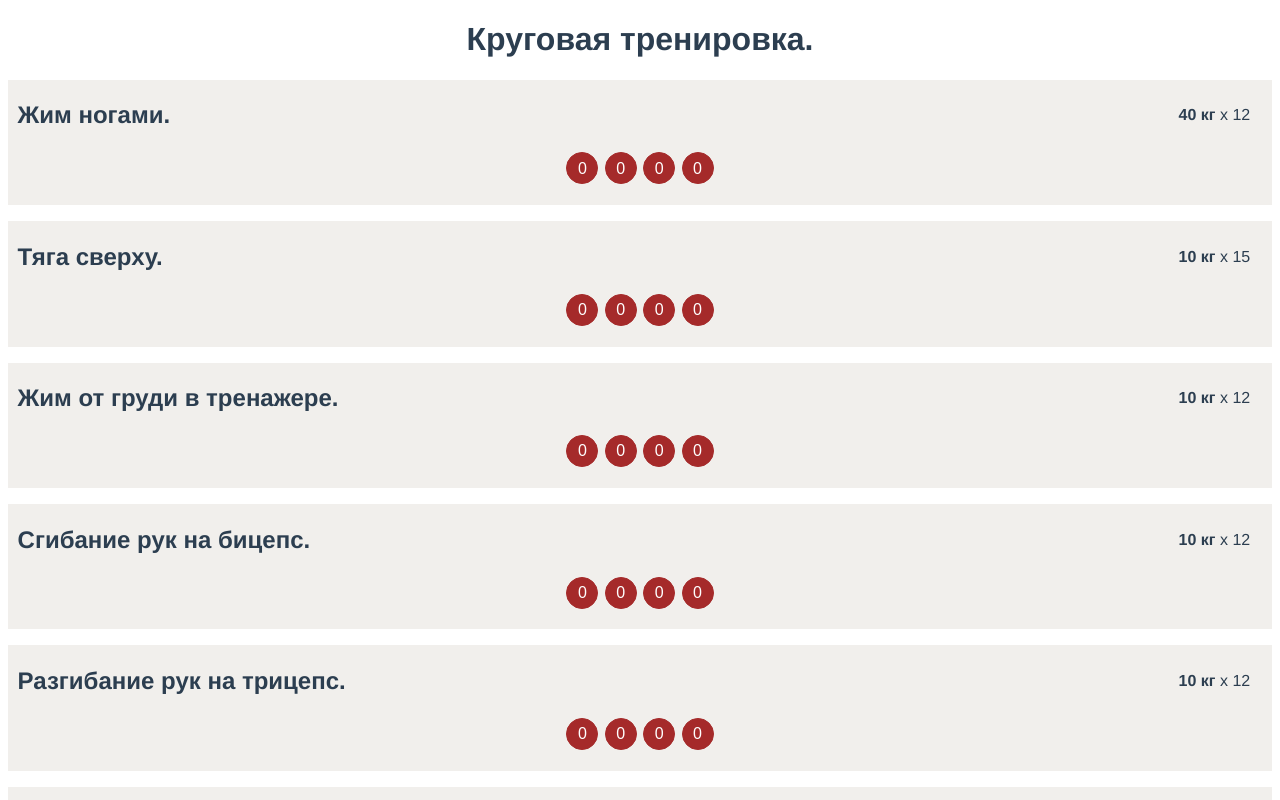
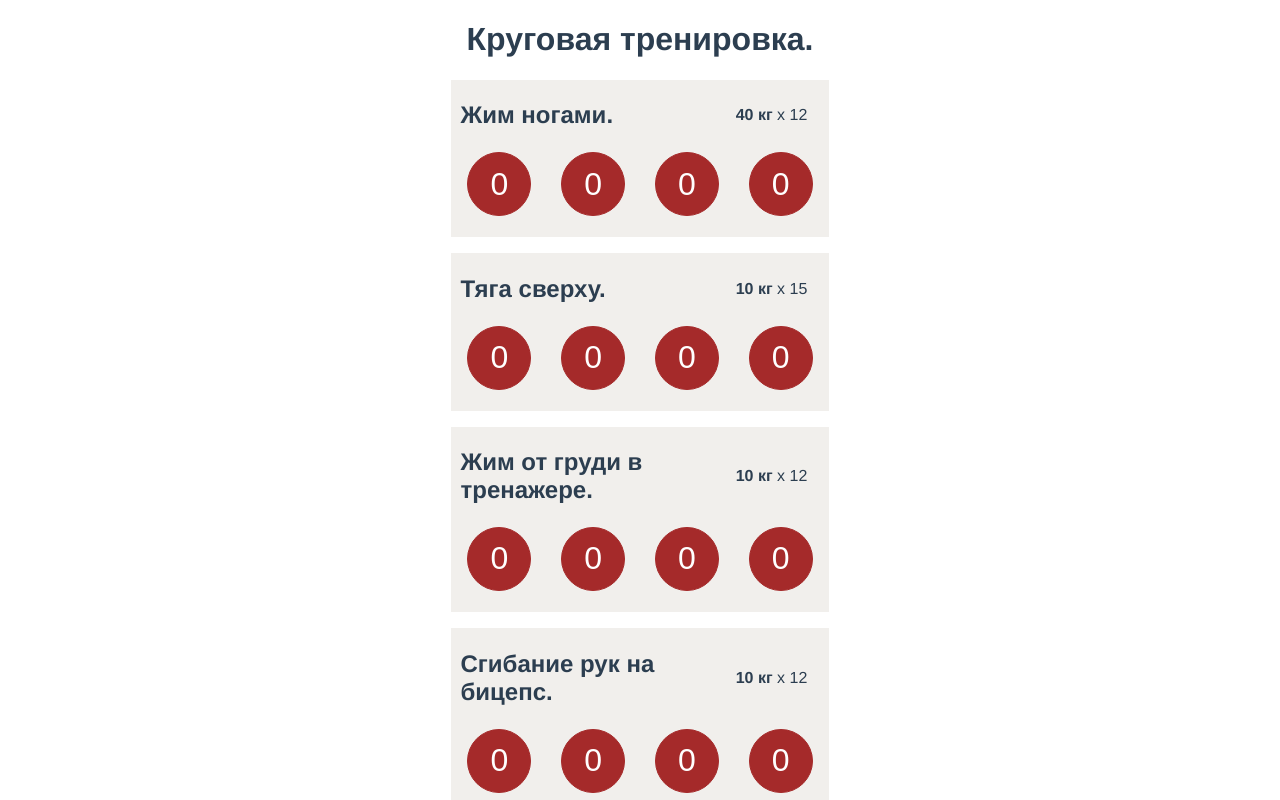
Before and after one commit to ultrakiwi99/fitplan, a Vue app: page / in a window 1280 px wide. Both pictures are taken after a click on the button "Начать". Shown: the top 800 px of the page. Built offline with nearby package versions, Linux system fonts and the light colour scheme.

Commit message:
default progression and css tweaks

```diff
--- a/src/Program/Default/DefaultPlan.js
+++ b/src/Program/Default/DefaultPlan.js
@@ -6,35 +6,35 @@ export const trainingA = {
             name: "Жим ногами.",
             maxReps: 12,
             weight: 40,
-            weightProgression: 1.25,
+            weightProgression: 2.5,
             sets: [{ reps: 0 }, { reps: 0 }, { reps: 0 }, { reps: 0 }]
         },
         {
             name: "Тяга сверху.",
             maxReps: 15,
             weight: 10,
-            weightProgression: 1.25,
+            weightProgression: 2.5,
             sets: [{ reps: 0 }, { reps: 0 }, { reps: 0 }, { reps: 0 }]
         },
         {
             name: "Жим от груди в тренажере.",
             maxReps: 12,
             weight: 10,
-            weightProgression: 1.25,
+            weightProgression: 2.5,
             sets: [{ reps: 0 }, { reps: 0 }, { reps: 0 }, { reps: 0 }]
         },
         {
             name: "Сгибание рук на бицепс.",
             maxReps: 12,
             weight: 10,
-            weightProgression: 1.25,
+            weightProgression: 2.5,
             sets: [{ reps: 0 }, { reps: 0 }, { reps: 0 }, { reps: 0 }]
         },
         {
             name: "Разгибание рук на трицепс.",
             maxReps: 12,
             weight: 10,
-            weightProgression: 1.25,
+            weightProgression: 2.5,
             sets: [{ reps: 0 }, { reps: 0 }, { reps: 0 }, { reps: 0 }]
         },
         {
--- a/src/views/ExerciseView.vue
+++ b/src/views/ExerciseView.vue
@@ -43,7 +43,9 @@ export default {
 .exersise-container {
     background-color: #f1efec;
     padding: 0.1rem 0.1rem;
+    margin: 0 auto;
     margin-bottom: 1rem;
+    max-width: 375px;
 }
 .exersise-info {
     display: flex;
@@ -59,7 +61,7 @@ export default {
 }
 .buttons-container {
     display: flex;
-    justify-content: center;
+    justify-content: space-around;
     align-items: center;
     margin-bottom: 1rem;
 }
--- a/src/views/SetView.vue
+++ b/src/views/SetView.vue
@@ -28,11 +28,11 @@ export default {
     background-color: brown;
     color: white;
     border: 1px solid brown;
-    font-size: 1rem;
-    line-height: 1.1rem;
-    width: 2rem;
-    height: 2rem;
-    border-radius: 1rem;
+    font-size: 2rem;
+    line-height: 2.1rem;
+    width: 4rem;
+    height: 4rem;
+    border-radius: 2rem;
     margin: 0.2rem;
 }
 </style>
```
